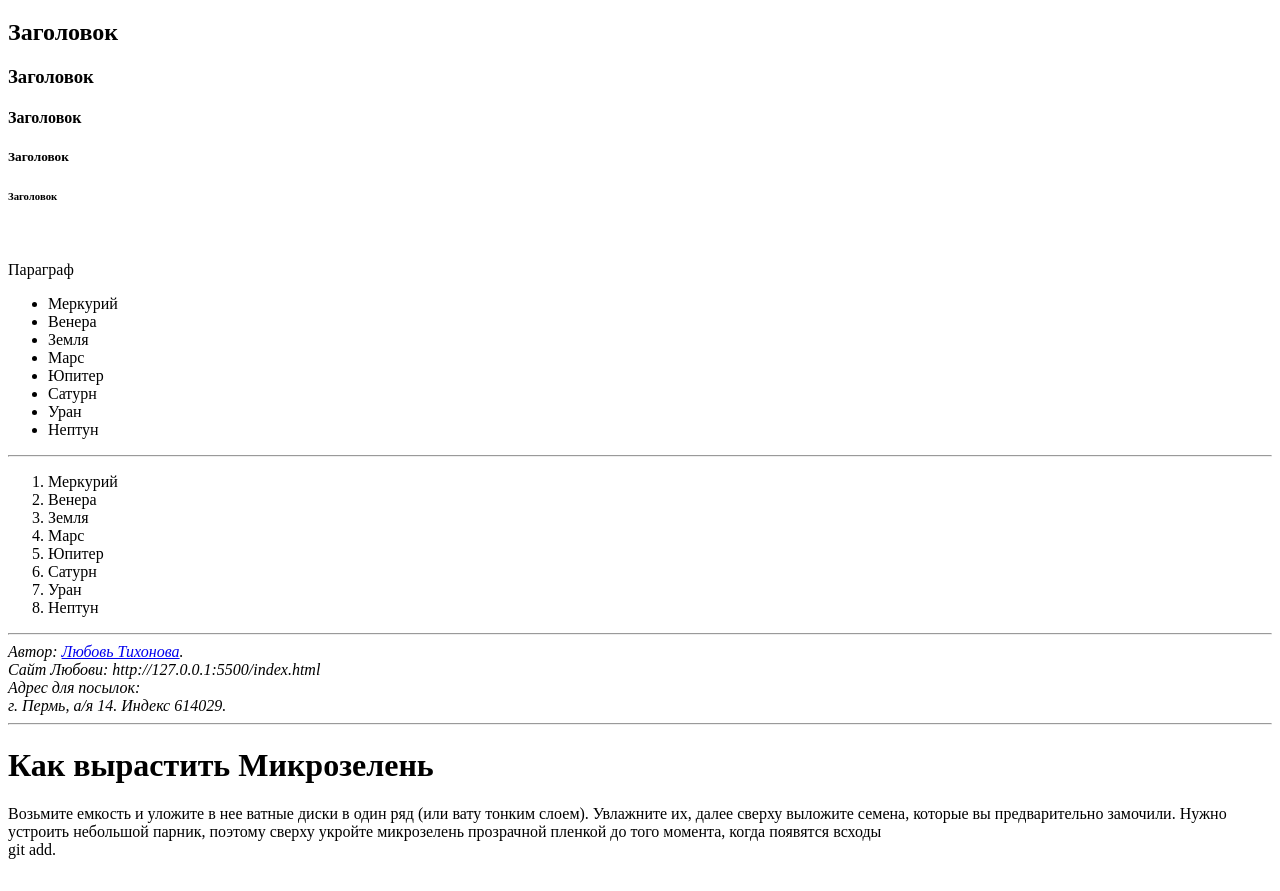
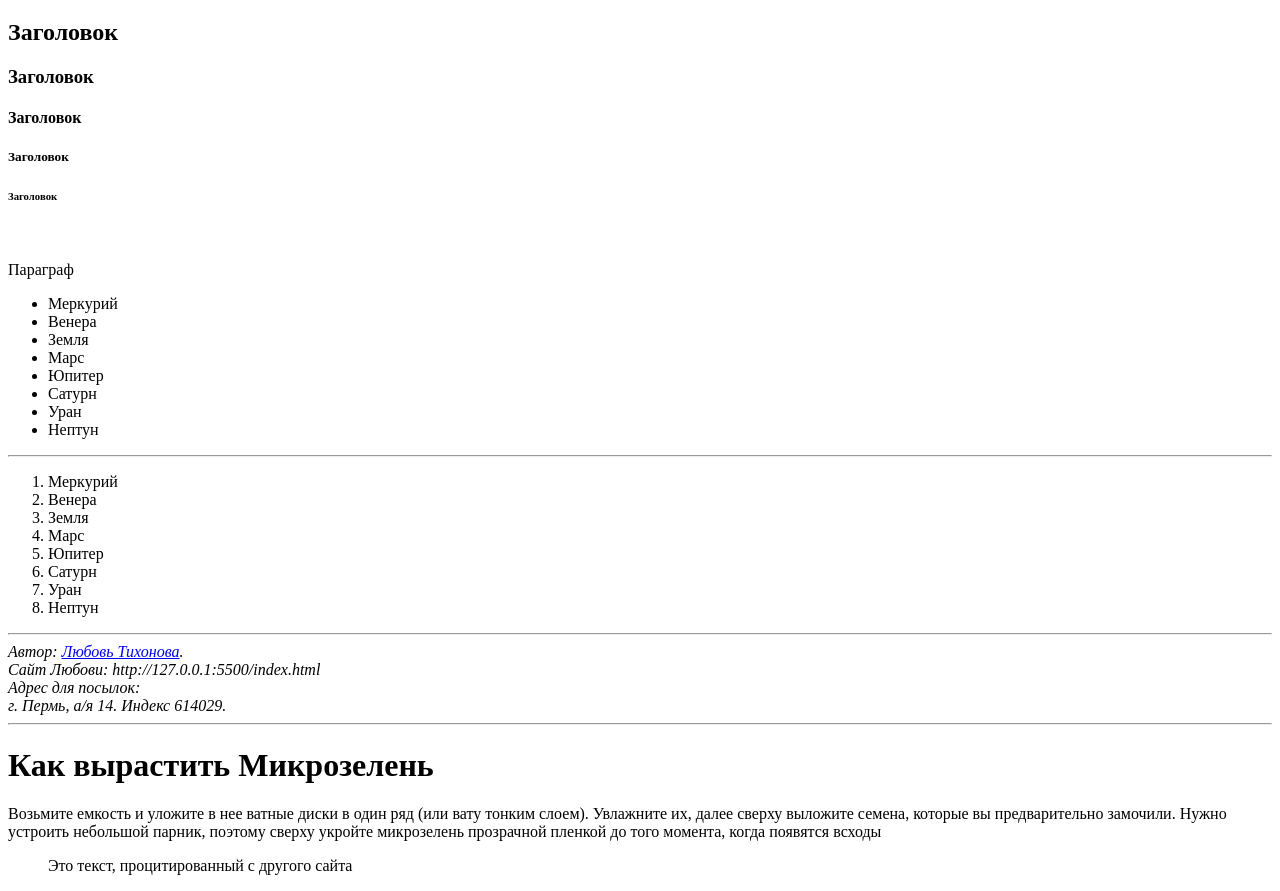
Before and after one commit to LuybovTihonova/luybovtihonova.github.io, a plain HTML site: page index.html in a window 1280 px wide. Shown: the part 61-952 px from the top of the page. Before the commit the page ends 928 px from the top, so only its background shows below. Drawn offline with Linux system fonts and the light colour scheme.

Commit message:
цитата

```diff
--- a/index.html
+++ b/index.html
@@ -49,5 +49,11 @@
   Возьмите емкость и уложите в нее ватные диски в один ряд (или вату тонким слоем). Увлажните их, далее сверху выложите семена, которые вы предварительно замочили. Нужно устроить небольшой парник, поэтому сверху укройте микрозелень прозрачной пленкой до того момента, когда появятся всходы
 </div>
     </body>
+    <head>
+      <title>Пример использования HTML тега blockquote</title>
+    </head>
+    <body>
+      <blockquote cite="http://example.com/citata/">Это текст, процитированный с другого сайта</blockquote>
+    </body>
 </body>
-</html>git add.
+</html>
```
